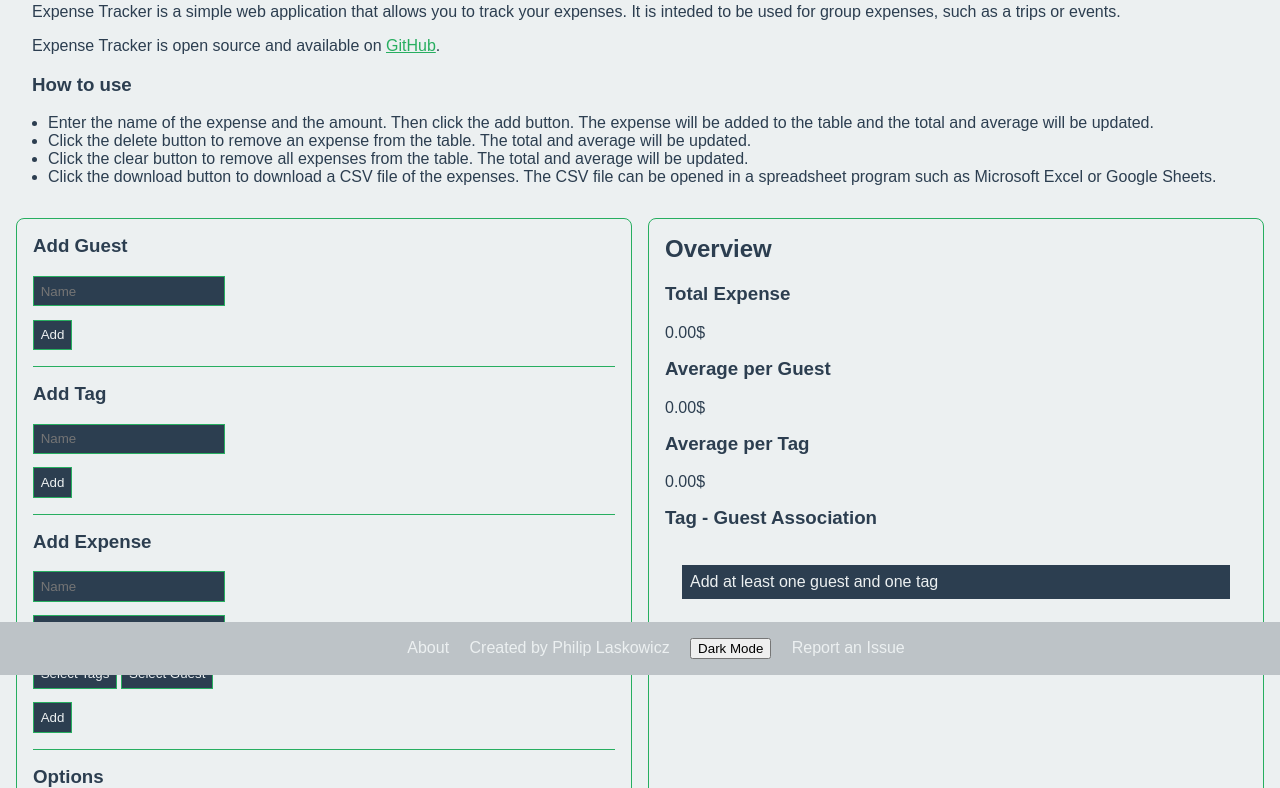
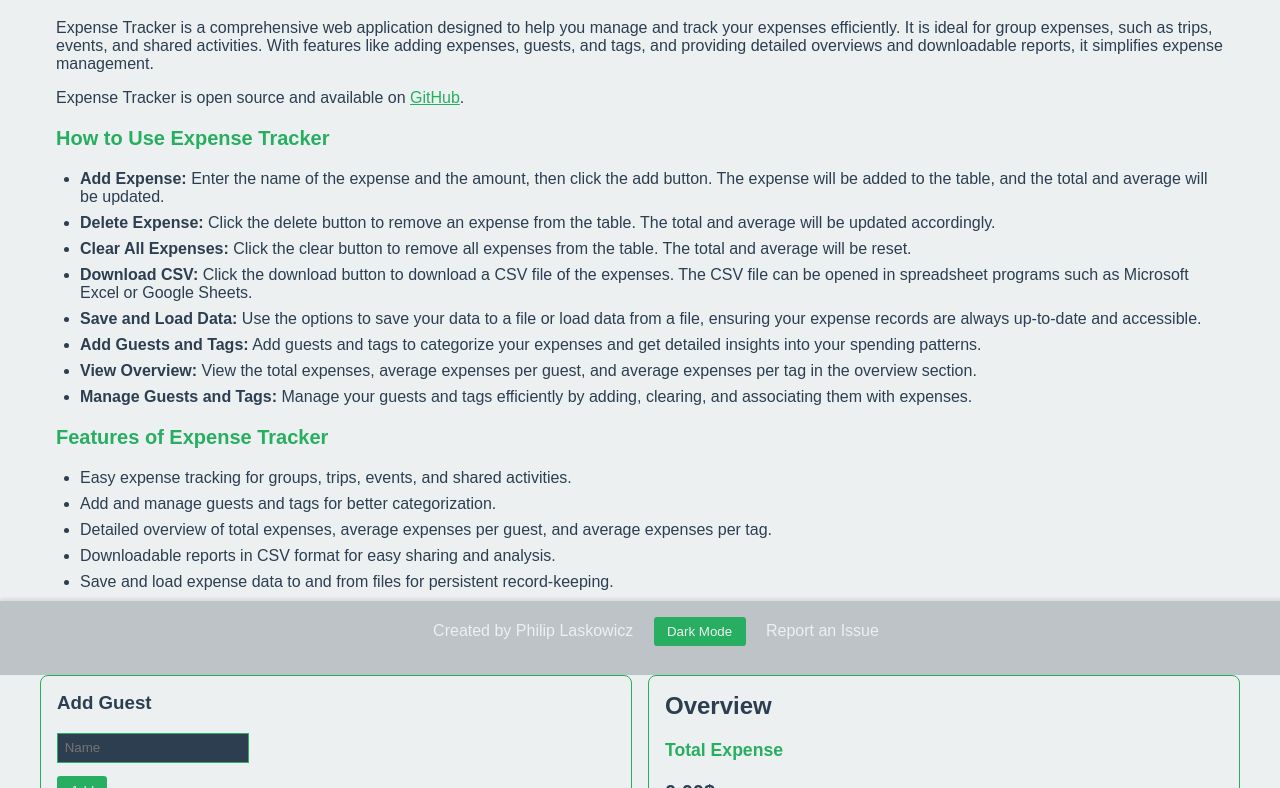
Before and after one commit to Liphip/expense_tracker, a plain HTML site: page index.html in a window 1280 px wide. Shown: the part 125-913 px from the top of the page. Drawn offline with Linux system fonts and the light colour scheme.

Commit message:
Improve styling and add details

```diff
--- a/index.html
+++ b/index.html
@@ -5,7 +5,7 @@
     <meta name="viewport" content="width=device-width, initial-scale=1" />
     <meta
       name="description"
-      content="Expense Tracker is a simple web application that allows you to track your expenses. It is inteded to be used for group expenses, such as a trips or events."
+      content="Expense Tracker is a comprehensive web application designed to help you manage and track group expenses efficiently. Perfect for trips, events, and shared activities, it offers features like adding expenses, guests, and tags, and provides detailed overviews and downloadable reports."
     />
     <meta name="author" content="Liphip (Philip Laskowicz)" />
     <meta name="copyright" content="Philip Laskowicz" />
@@ -19,7 +19,7 @@
     <meta name="twitter:title" content="Expense Tracker" />
     <meta
       name="twitter:description"
-      content="Expense Tracker is a simple web application that allows you to track your expenses. It is inteded to be used for group expenses, such as a trips or events."
+      content="Expense Tracker is a comprehensive web application designed to help you manage and track group expenses efficiently. Perfect for trips, events, and shared activities, it offers features like adding expenses, guests, and tags, and provides detailed overviews and downloadable reports."
     />
     <link
       rel="icon"
@@ -33,7 +33,7 @@
     <meta property="og:title" content="Expense Tracker" />
     <meta
       property="og:description"
-      content="Track your group expenses easily with Expense Tracker."
+      content="Manage and track your group expenses effortlessly with Expense Tracker. Add expenses, guests, and tags, and get detailed overviews and downloadable reports."
     />
     <meta property="og:type" content="website" />
     <meta
@@ -63,7 +63,7 @@
           "@type": "Person",
           "name": "Philip Laskowicz"
         },
-        "description": "Expense Tracker is a simple web application that allows you to track your expenses. It is intended to be used for group expenses, such as trips or events.",
+        "description": "Expense Tracker is a comprehensive web application designed to help you manage and track group expenses efficiently. Perfect for trips, events, and shared activities, it offers features like adding expenses, guests, and tags, and provides detailed overviews and downloadable reports.",
         "applicationCategory": "FinanceApplication",
         "operatingSystem": "Web",
         "image": "https://avatars.githubusercontent.com/u/57034143?v=4"
@@ -72,48 +72,100 @@
   </head>
 
   <body>
-    <header>
-      <h1>Expense Tracker</h1>
+    <header class="header">
+      <h1 class="header-title">Expense Tracker</h1>
     </header>
-    <main>
-      <section>
-        <h2>Expense Tracker</h2>
-        <p>
-          Expense Tracker is a simple web application that allows you to track
-          your expenses. It is inteded to be used for group expenses, such as a
-          trips or events.
+    <main class="main-content">
+      <section class="intro-section">
+        <h2 class="section-title">Welcome to Expense Tracker</h2>
+        <p class="section-description">
+          Expense Tracker is a comprehensive web application designed to help
+          you manage and track your expenses efficiently. It is ideal for group
+          expenses, such as trips, events, and shared activities. With features
+          like adding expenses, guests, and tags, and providing detailed
+          overviews and downloadable reports, it simplifies expense management.
         </p>
-        <p>
+        <p class="section-description">
           Expense Tracker is open source and available on
           <a href="https://github.com/Liphip/expense_tracker">GitHub</a>.
         </p>
 
-        <h3>How to use</h3>
-        <ul>
-          <li>
-            Enter the name of the expense and the amount. Then click the add
-            button. The expense will be added to the table and the total and
-            average will be updated.
+        <h3 class="section-subtitle">How to Use Expense Tracker</h3>
+        <ul class="usage-list">
+          <li class="usage-item">
+            <strong>Add Expense:</strong> Enter the name of the expense and the
+            amount, then click the add button. The expense will be added to the
+            table, and the total and average will be updated.
           </li>
-          <li>
-            Click the delete button to remove an expense from the table. The
-            total and average will be updated.
+          <li class="usage-item">
+            <strong>Delete Expense:</strong> Click the delete button to remove
+            an expense from the table. The total and average will be updated
+            accordingly.
           </li>
-          <li>
-            Click the clear button to remove all expenses from the table. The
-            total and average will be updated.
+          <li class="usage-item">
+            <strong>Clear All Expenses:</strong> Click the clear button to
+            remove all expenses from the table. The total and average will be
+            reset.
           </li>
-          <li>
-            Click the download button to download a CSV file of the expenses.
-            The CSV file can be opened in a spreadsheet program such as
-            Microsoft Excel or Google Sheets.
+          <li class="usage-item">
+            <strong>Download CSV:</strong> Click the download button to download
+            a CSV file of the expenses. The CSV file can be opened in
+            spreadsheet programs such as Microsoft Excel or Google Sheets.
+          </li>
+          <li class="usage-item">
+            <strong>Save and Load Data:</strong> Use the options to save your
+            data to a file or load data from a file, ensuring your expense
+            records are always up-to-date and accessible.
+          </li>
+          <li class="usage-item">
+            <strong>Add Guests and Tags:</strong> Add guests and tags to
+            categorize your expenses and get detailed insights into your
+            spending patterns.
+          </li>
+          <li class="usage-item">
+            <strong>View Overview:</strong> View the total expenses, average
+            expenses per guest, and average expenses per tag in the overview
+            section.
+          </li>
+          <li class="usage-item">
+            <strong>Manage Guests and Tags:</strong> Manage your guests and tags
+            efficiently by adding, clearing, and associating them with expenses.
+          </li>
+        </ul>
+
+        <h3 class="section-subtitle">Features of Expense Tracker</h3>
+        <ul class="features-list">
+          <li class="feature-item">
+            Easy expense tracking for groups, trips, events, and shared
+            activities.
+          </li>
+          <li class="feature-item">
+            Add and manage guests and tags for better categorization.
+          </li>
+          <li class="feature-item">
+            Detailed overview of total expenses, average expenses per guest, and
+            average expenses per tag.
+          </li>
+          <li class="feature-item">
+            Downloadable reports in CSV format for easy sharing and analysis.
+          </li>
+          <li class="feature-item">
+            Save and load expense data to and from files for persistent
+            record-keeping.
+          </li>
+          <li class="feature-item">
+            Clear and intuitive user interface for seamless expense management.
+          </li>
+          <li class="feature-item">
+            Open source and available on GitHub for community contributions and
+            improvements.
           </li>
         </ul>
       </section>
       <div class="app">
         <div class="app-item">
-          <form onsubmit="return addGuest();">
-            <h3>Add Guest</h3>
+          <form onsubmit="return addGuest();" class="form">
+            <h3 class="form-title">Add Guest</h3>
             <input
               id="addGuest-name"
               type="text"
@@ -124,10 +176,10 @@
             <h4 id="addGuest-error" class="error hidden"></h4>
           </form>
 
-          <hr />
+          <hr class="divider" />
 
-          <form onsubmit="return addTag();">
-            <h3>Add Tag</h3>
+          <form onsubmit="return addTag();" class="form">
+            <h3 class="form-title">Add Tag</h3>
             <input
               id="addTag-name"
               type="text"
@@ -138,10 +190,10 @@
             <h4 id="addTag-error" class="error hidden"></h4>
           </form>
 
-          <hr />
+          <hr class="divider" />
 
-          <form onsubmit="return addExpense();">
-            <h3>Add Expense</h3>
+          <form onsubmit="return addExpense();" class="form">
+            <h3 class="form-title">Add Expense</h3>
             <input
               id="addExpense-name"
               type="text"
@@ -201,10 +253,10 @@
             <h4 id="addExpense-error" class="error hidden"></h4>
           </form>
 
-          <hr />
+          <hr class="divider" />
 
-          <h3>Options</h3>
-          <div>
+          <h3 class="form-title">Options</h3>
+          <div class="options">
             <button
               class="input input-button input-inline"
               onclick="return clearAll();"
@@ -217,8 +269,11 @@
             >
               Save to file
             </button>
-            <form onsubmit="return handleFileSelect(event);">
-              <label for="fileInput">Load from file</label>
+            <form
+              onsubmit="return handleFileSelect(event);"
+              class="form-inline"
+            >
+              <label for="fileInput" class="file-input-label">Load from file</label>
               <input
                 type="file"
                 id="fileInput"
@@ -231,22 +286,22 @@
         </div>
 
         <div class="app-item">
-          <h2>Overview</h2>
-          <div>
-            <h3>Total Expense</h3>
-            <p id="totalExpensesOverview">0.00$</p>
+          <h2 class="section-title">Overview</h2>
+          <div class="overview-item">
+            <h3 class="overview-title">Total Expense</h3>
+            <p id="totalExpensesOverview" class="overview-value">0.00$</p>
           </div>
-          <div>
-            <h3>Average per Guest</h3>
-            <p id="averagePerGuestOverview">0.00$</p>
+          <div class="overview-item">
+            <h3 class="overview-title">Average per Guest</h3>
+            <p id="averagePerGuestOverview" class="overview-value">0.00$</p>
           </div>
-          <div>
-            <h3>Average per Tag</h3>
-            <p id="averagePerTagOverview">0.00$</p>
+          <div class="overview-item">
+            <h3 class="overview-title">Average per Tag</h3>
+            <p id="averagePerTagOverview" class="overview-value">0.00$</p>
           </div>
-          <div>
-            <h3>Tag - Guest Association</h3>
-            <table id="tagGuestAssociation-table">
+          <div class="overview-item">
+            <h3 class="overview-title">Tag - Guest Association</h3>
+            <table id="tagGuestAssociation-table" class="table">
               <tr>
                 <td colspan="1">Add at least one guest and one tag</td>
               </tr>
@@ -255,14 +310,14 @@
         </div>
 
         <div class="app-item">
-          <h2>Guests</h2>
+          <h2 class="section-title">Guests</h2>
           <button
             class="input input-button input-inline"
             onclick="return clearGuests();"
           >
             Clear Guests
           </button>
-          <table>
+          <table class="table">
             <thead>
               <tr>
                 <th>Name</th>
@@ -281,14 +336,14 @@
         </div>
 
         <div class="app-item">
-          <h2>Tags</h2>
+          <h2 class="section-title">Tags</h2>
           <button
             class="input input-button input-inline"
             onclick="return clearTags();"
           >
             Clear Tags
           </button>
-          <table>
+          <table class="table">
             <thead>
               <tr>
                 <th>Name</th>
@@ -307,14 +362,14 @@
         </div>
 
         <div class="app-item">
-          <h2>Expenses</h2>
+          <h2 class="section-title">Expenses</h2>
           <button
             class="input input-button input-inline"
             onclick="return clearExpenses();"
           >
             Clear Expenses
           </button>
-          <table>
+          <table class="table">
             <thead>
               <tr>
                 <th>Name</th>
@@ -333,8 +388,8 @@
         </div>
 
         <div class="app-item">
-          <h2>Transactions</h2>
-          <div>
+          <h2 class="section-title">Transactions</h2>
+          <div class="transactions-options">
             <button
               class="input input-button input-inline"
               onclick="return downloadTransactions();"
@@ -349,7 +404,7 @@
               Download Transactions as Graph
             </button>
           </div>
-          <table id="Transactions-table">
+          <table id="Transactions-table" class="table">
             <thead>
               <tr>
                 <th>From</th>
@@ -367,17 +422,21 @@
       </div>
     </main>
 
-    <footer>
-      <nav>
-        <ul>
-          <li><a href="about">About</a></li>
-          <li>
+    <footer class="footer">
+      <nav class="footer-nav">
+        <ul class="footer-nav-list">
+          <li class="footer-nav-item">
             Created by <a href="https://github.com/Liphip">Philip Laskowicz</a>
           </li>
-          <li>
-            <button onclick="return toggleDarkMode();">Dark Mode</button>
+          <li class="footer-nav-item">
+            <button
+              class="input input-button input-inline"
+              onclick="return toggleDarkMode();"
+            >
+              Dark Mode
+            </button>
           </li>
-          <li>
+          <li class="footer-nav-item">
             <a href="https://github.com/Liphip/expense_tracker/issues/new"
               >Report an Issue</a
             >
--- a/style.css
+++ b/style.css
@@ -1,3 +1,4 @@
+/* Base Styles */
 html {
   font-family: sans-serif;
   -webkit-text-size-adjust: 100%;
@@ -16,32 +17,14 @@ html {
   --error-color: var(--error-color-var);
 }
 
-/*
-@media (prefers-color-scheme: dark) {
-    html {
-        --primary-color: var(--secondary-color-var);
-        --secondary-color: var(--primary-color-var);
-        --tertiary-color: var(--tertiary-color-var);
-        --quaternary-color: var(--quaternary-color-var);
-    }
-}
-
-@media (prefers-color-scheme: light) {
-    html {
-        --primary-color: var(--primary-color-var);
-        --secondary-color: var(--secondary-color-var);
-        --tertiary-color: var(--tertiary-color-var);
-        --quaternary-color: var(--quaternary-color-var);
-    }
-}
-*/
-
 body {
   margin: 0;
   background-color: var(--primary-color);
   color: var(--secondary-color);
+  transition: background-color 0.3s, color 0.3s;
 }
 
+/* Dark and Light Mode */
 body.dark {
   --primary-color: var(--secondary-color-var);
   --secondary-color: var(--primary-color-var);
@@ -56,6 +39,7 @@ body.light {
   --quaternary-color: var(--quaternary-color-var);
 }
 
+/* Layout Elements */
 header,
 nav,
 section,
@@ -64,83 +48,87 @@ footer {
   display: block;
 }
 
-header {
+.header {
   position: fixed;
   top: 0;
   width: 100%;
   background-color: var(--quaternary-color);
   color: var(--primary-color);
   padding: 1em;
+  box-shadow: 0 2px 4px rgba(0, 0, 0, 0.1);
+  z-index: 1000;
 }
 
-header h1 {
+.header-title {
   margin: 0;
 }
 
-footer {
+.footer {
   position: fixed;
   bottom: 0;
   width: 100%;
   background-color: var(--quaternary-color);
   color: var(--primary-color);
   padding: 1em;
+  box-shadow: 0 -2px 4px rgba(0, 0, 0, 0.1);
+  z-index: 1000;
 }
 
-footer nav ul {
+.footer-nav {
+  text-align: center;
+}
+
+.footer-nav-list {
   margin: 0;
   padding: 0;
   list-style: none;
-  text-align: center;
 }
 
-footer nav li {
+.footer-nav-item {
   display: inline-block;
   margin: 0 0.5em;
 }
 
-footer nav a {
+.footer-nav a {
   color: var(--primary-color);
   text-decoration: none;
 }
 
-footer nav a:hover {
+.footer-nav a:hover {
   text-decoration: underline;
 }
 
-main {
-  padding-top: 4em;
-  padding-bottom: 4em;
+.main-content {
+  padding-top: 5em;
+  padding-bottom: 5em;
   padding-left: 1em;
   padding-right: 1em;
+  max-width: 1200px;
+  margin: 0 auto;
 }
 
-main a {
+.main-content a {
   color: var(--tertiary-color);
 }
 
-main section {
+.intro-section {
   padding: 1em;
 }
 
-main section h2 {
+.section-title {
   margin-top: 0;
 }
 
-main section p {
-  margin-top: 0;
-}
-
-main section ul {
-  margin-top: 0;
-  padding-left: 1em;
-}
-
-main section li {
+.section-description,
+.usage-list,
+.usage-item,
+.features-list,
+.feature-item {
   margin-top: 0;
 }
 
 /* Horizontal Splitter Line */
-hr {
+.divider {
   display: block;
   height: 0;
   border: 0;
@@ -149,10 +137,17 @@ hr {
   padding: 0;
 }
 
+/* App Layout */
 .app {
   display: grid;
-  grid-template-columns: 1fr 1fr;
+  grid-template-columns: 1fr;
   grid-gap: 1em;
+}
+
+@media (min-width: 768px) {
+  .app {
+    grid-template-columns: 1fr 1fr;
+  }
 }
 
 .app-item {
@@ -161,51 +156,53 @@ hr {
   border-radius: 0.5em;
 }
 
-.app h2 {
-  margin-top: 0;
-}
-
+.app h2,
 .app h3 {
   margin-top: 0;
 }
 
-table {
+/* Table Styles */
+.table {
   width: 100%;
   border-spacing: 0;
   border: 1px solid var(--primary-color);
   padding: 1em;
   color: var(--primary-color);
+  border-radius: 0.25em;
+  overflow: hidden;
+  box-shadow: 0 2px 4px rgba(0, 0, 0, 0.1);
 }
 
-table th {
+.table th {
   text-align: left;
+  background-color: var(--quaternary-color);
+  padding: 0.5em;
+}
+
+.table td {
+  text-align: left;
+  padding: 0.5em;
+}
+
+.table td:last-child:not(:first-child) {
+  text-align: right;
+}
+
+.table tr:nth-child(odd) {
+  background-color: var(--secondary-color);
+}
+
+.table tr:nth-child(even) {
   background-color: var(--quaternary-color);
 }
 
-table td {
-  text-align: left;
+.table tr:hover {
+  background-color: var(--tertiary-color);
+  color: var(--secondary-color);
+  transition: background-color 0.3s, color 0.3s;
 }
 
-table td:last-child:not(:first-child) {
-  text-align: right;
-}
-
-table tr:nth-child(odd) {
-  background-color: var(--secondary-color);
-}
-
-table tr:nth-child(even) {
-  background-color: var(--quaternary-color);
-}
-
-table tr:hover {
-  background-color: var(--tertiary-color);
-}
-
-table tr:hover td {
-  color: var(--secondary-color);
-}
-
+/* Tag-Guest Association Table */
 #tagGuestAssociation-table {
   width: 100%;
   border-spacing: 0;
@@ -256,6 +253,7 @@ table tr:hover td {
   border-color: var(--quaternary-color);
 }
 
+/* Input Styles */
 .input {
   margin-bottom: 1em;
   display: flex;
@@ -273,16 +271,28 @@ table tr:hover td {
 }
 
 .input-button {
-    width: max-content;
-    height: fit-content;
-    cursor: pointer;
+  width: max-content;
+  height: fit-content;
+  cursor: pointer;
+  background-color: var(--tertiary-color);
+  color: var(--primary-color);
+  border: none;
+  padding: 0.5em 1em;
+  border-radius: 0.25em;
+  transition: background-color 0.3s, color 0.3s;
+}
+
+.input-button:hover {
+  background-color: var(--quaternary-color);
+  color: var(--secondary-color);
 }
 
 .input-inline {
-    position: relative;
-    display: inline-block;
+  position: relative;
+  display: inline-block;
 }
 
+/* Dropdown Styles */
 .dropdown {
   position: relative;
   display: inline-block;
@@ -318,6 +328,7 @@ table tr:hover td {
 
 .hidden {
   display: none;
+  transition: display 0.3s;
 }
 
 .dropdown-item {
@@ -348,6 +359,7 @@ table tr:hover td {
   aspect-ratio: 1;
 }
 
+/* Error Styles */
 .error {
   color: var(--error-color);
   font-style: italic;
@@ -356,3 +368,60 @@ table tr:hover td {
 .forbidden {
   cursor: not-allowed;
 }
+
+/* New Styles for Improved Structure */
+.section-subtitle {
+  margin-top: 1em;
+  font-size: 1.25em;
+  color: var(--tertiary-color);
+}
+
+.usage-list,
+.features-list {
+  list-style-type: disc;
+  padding-left: 1.5em;
+}
+
+.usage-item,
+.feature-item {
+  margin-bottom: 0.5em;
+}
+
+.overview-item {
+  margin-bottom: 1em;
+}
+
+.overview-title {
+  font-size: 1.1em;
+  color: var(--tertiary-color);
+}
+
+.overview-value {
+  font-size: 1.25em;
+  font-weight: bold;
+}
+
+.transactions-options {
+  margin-bottom: 1em;
+}
+
+.form-inline {
+  display: flex;
+  align-items: center;
+  gap: 0.5em;
+}
+
+/* Styling for file input */
+#fileInput {
+  display: none;
+}
+
+.file-input-label {
+  cursor: pointer;
+  color: var(--tertiary-color);
+  text-decoration: underline;
+}
+
+.file-input-label:hover {
+  color: var(--quaternary-color);
+}
```
